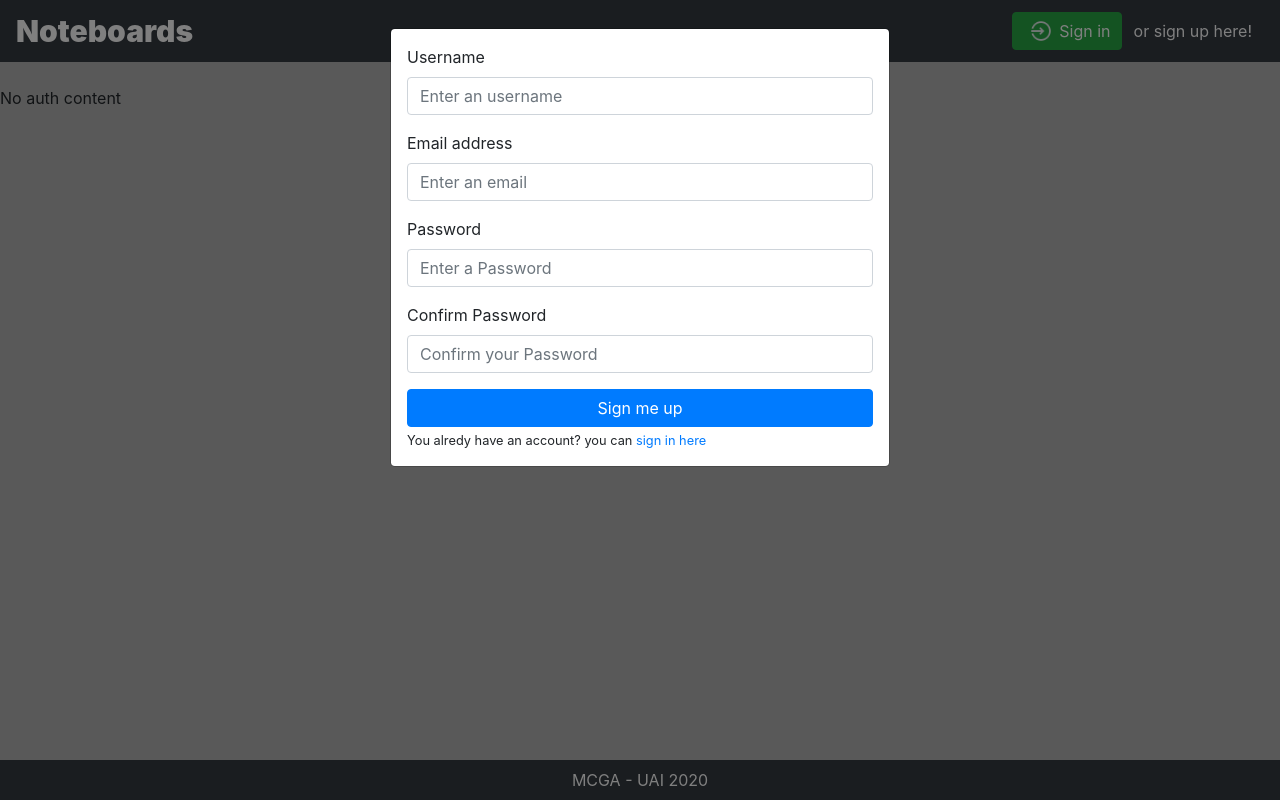
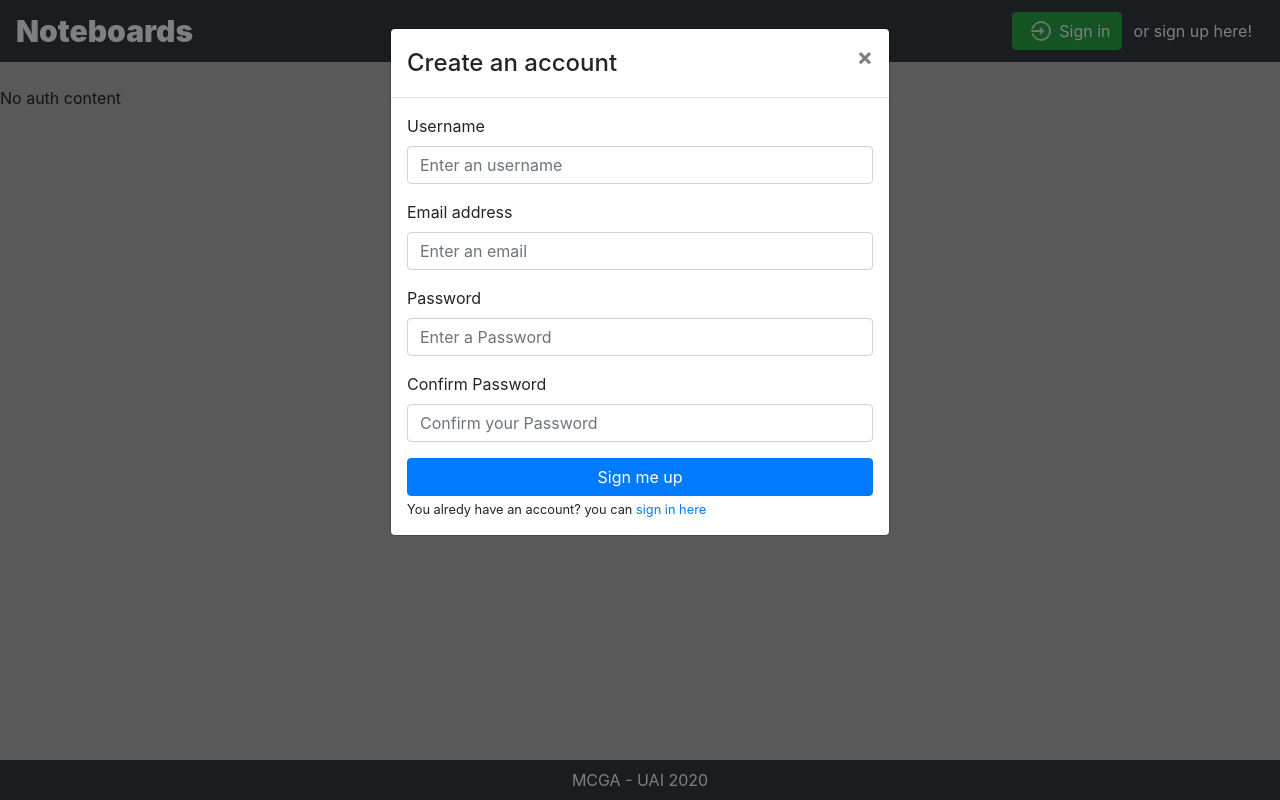
Before and after one commit to Ignaciolafalce/mcga-frontend, a React (Create React App) app: page / in a window 1280 px wide. Both pictures are taken after a click on the button "or sign up here!". Built offline with nearby package versions, Linux system fonts and the light colour scheme.

Commit message:
SingUp form and modal deleted unnecesary code

```diff
--- a/src/components/SignUpForm.js
+++ b/src/components/SignUpForm.js
@@ -3,7 +3,6 @@ import { connect } from 'react-redux';
 import { Form, Button, Alert } from 'react-bootstrap';
 import { signUp, clearSignUp } from '../redux/actions/authActions';
 import { isNullOrEmty } from '../utils/helpers/index';
-import { Link } from 'react-router-dom';
 import Loader from './Loader';
 
 const mapStateToProps = (state) => {
@@ -22,6 +21,7 @@ const mapDispatchToProps = (dispatch) => {
 }
 
 function SignUpForm(props) {
+
     useEffect(() => {
         props.clearSignUp();
     }, []);
@@ -35,7 +35,7 @@ function SignUpForm(props) {
     });
 
     //onclick signup button handler
-    const signUpButtonEventHandler = (event) => {
+    const onSignUpHandler = (event) => {
         event.preventDefault();
 
         const formPropertiesValidations = {
@@ -99,14 +99,13 @@ function SignUpForm(props) {
 
                     <Loader isVisible={props.isLoading}></Loader>
 
-                    <Button variant="primary" type="submit" block onClick={signUpButtonEventHandler}>
+                    <Button variant="primary" type="submit" block onClick={onSignUpHandler}>
                         Sign me up
-                        </Button>
+                    </Button>
 
                     <Form.Text className="">
-                       {props.children}
+                        {props.children}
                     </Form.Text>
-
 
                 </Fragment>}
 
--- a/src/components/SignUpModal.js
+++ b/src/components/SignUpModal.js
@@ -12,7 +12,7 @@ const mapStateToProps = (state) => {
 
 function SignUpModal(props) {
     return (
-        <DefaultModal show={props.show} handleClose={props.handleClose}>
+        <DefaultModal title="Create an account" show={props.show} handleClose={props.handleClose}>
             <SignUpForm successMessage={
                 <Fragment>
                     User account successfully created you can <Link to='/signin' onClick={props.handleClose} >sign in</Link> now!
```
